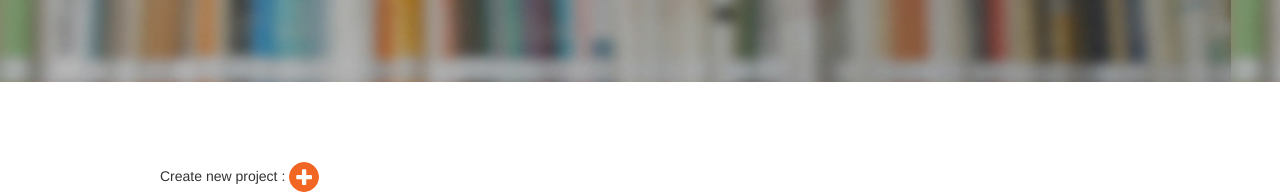
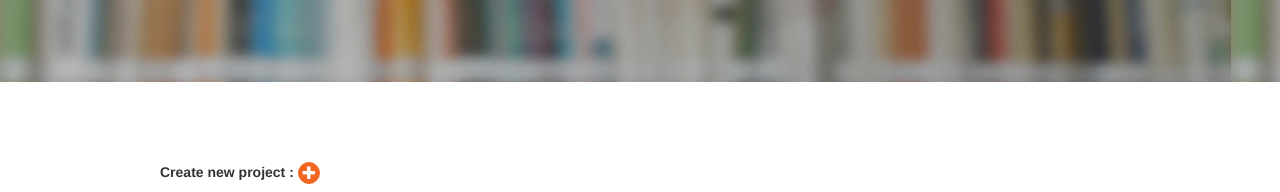
Before and after one commit to dpop/dummyRepo2, a PHP site: page /projectsView.php in a window 1280 px wide. Shown: the part 122-314 px from the top of the page. Run offline with PHP 8.4, Linux system fonts and the light colour scheme; data that the repository does not hold is empty; some libraries are stand-ins or nearby versions.

Commit message:
bolded create projects

```diff
--- a/projectsView.php
+++ b/projectsView.php
@@ -14,7 +14,7 @@
 <div class="divider"> </div>
 
 <div class="projects-container">
-    <div> Create new project : <a class="create-btn btn btn-primary btn-circle" href="index.php"> <i class="fa fa-plus" aria-hidden="true"></i> </a></div>
+    <div class="create-proj-container"> Create new project : <a class="create-btn btn btn-primary btn-circle" href="index.php"> <i class="fa fa-plus" aria-hidden="true"></i> </a></div>
     <table class="table">
         <thead>
         <tr >
--- a/public/css/tekStyle.css
+++ b/public/css/tekStyle.css
@@ -214,17 +214,15 @@
 .create-btn .fa
 {
     line-height: 18px;
-    font-size: 20px;
+    font-size: 16px;
 
 }
 
 .btn-circle {
-    width: 30px;
-    height: 30px;
+    width: 22px;
+    height: 22px;
     text-align: center;
-    padding: 6px 0;
-    font-size: 12px;
-    line-height: 1.42;
+    padding: 1px 0 0px 0;
     border-radius: 15px;
 }
 
@@ -233,3 +231,9 @@
     margin-top: 10px;
     padding-left: 172px;
 }
+
+.create-proj-container
+{
+    font-weight: bold;
+    margin-bottom: 15px;
+}
```
